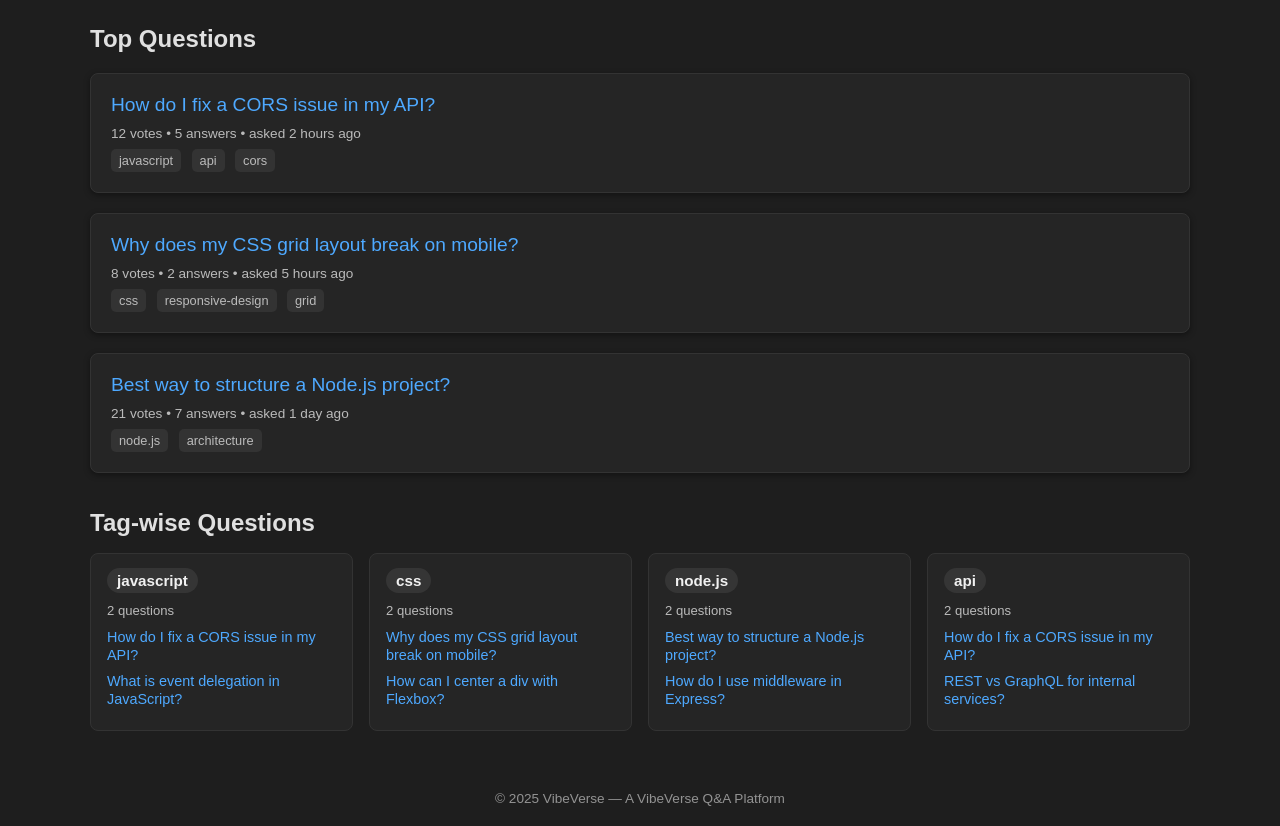
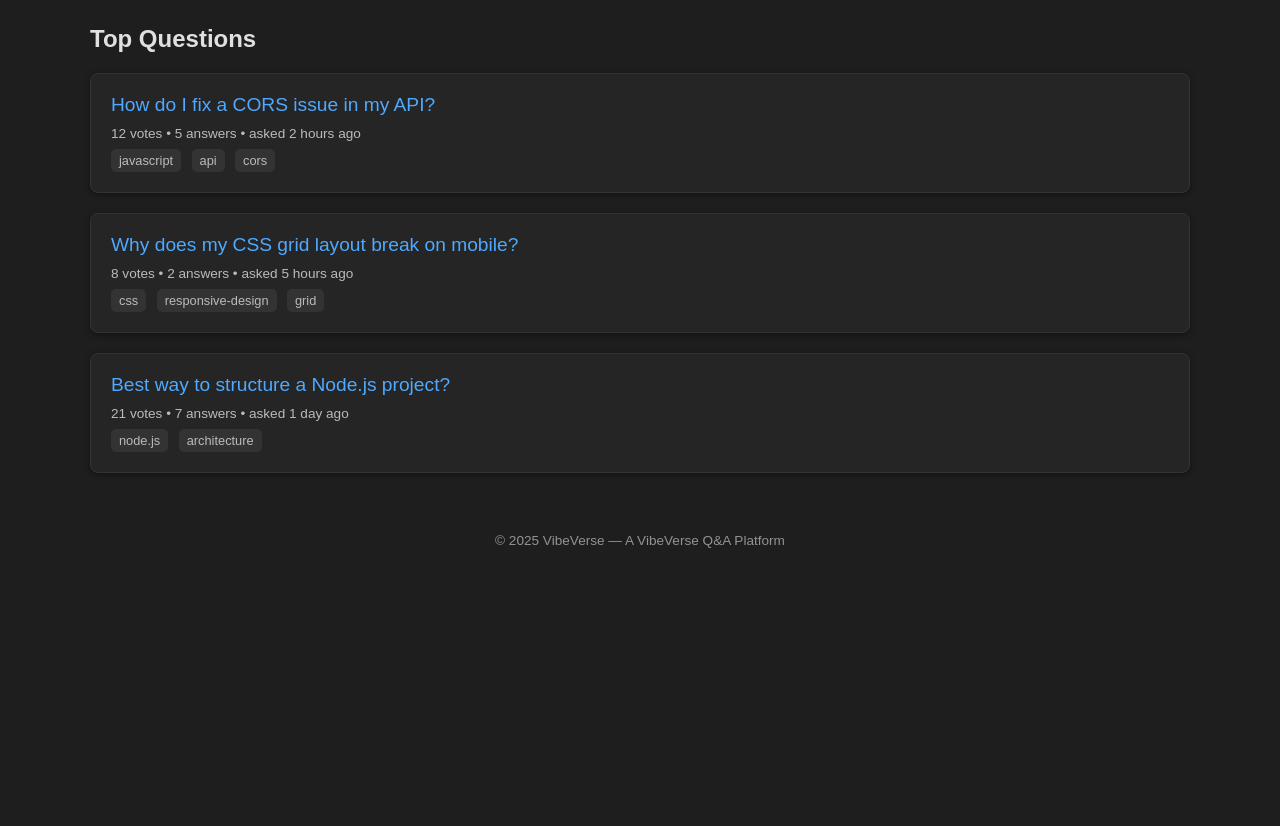
Before and after one commit to SumitRawat2608/vibeverse, a plain HTML site: page index.html in a window 1280 px wide. Shown: the part 64-890 px from the top of the page. After the commit the page ends 800 px from the top, so only its background shows below. Drawn offline with Linux system fonts and the light colour scheme.

Commit message:
Revert "Add tag-wise questions section to homepage"

```diff
--- a/index.html
+++ b/index.html
@@ -82,61 +82,6 @@
       font-size: 0.8rem;
     }
 
-    .section-title {
-      margin: 36px 0 16px;
-    }
-
-    .tag-grid {
-      display: grid;
-      grid-template-columns: repeat(auto-fit, minmax(220px, 1fr));
-      gap: 16px;
-      margin-bottom: 28px;
-    }
-
-    .tag-card {
-      background-color: #252525;
-      border: 1px solid #333;
-      border-radius: 8px;
-      padding: 14px 16px;
-    }
-
-    .tag-name {
-      display: inline-block;
-      font-size: 0.95rem;
-      font-weight: 700;
-      color: #f1f1f1;
-      background-color: #353535;
-      padding: 4px 10px;
-      border-radius: 999px;
-      margin-bottom: 10px;
-    }
-
-    .tag-count {
-      font-size: 0.82rem;
-      opacity: 0.8;
-      margin-bottom: 10px;
-    }
-
-    .tag-question-list {
-      list-style: none;
-      margin: 0;
-      padding: 0;
-    }
-
-    .tag-question-list li {
-      margin-bottom: 8px;
-    }
-
-    .tag-question-list a {
-      color: #4ea9ff;
-      text-decoration: none;
-      font-size: 0.9rem;
-    }
-
-    .tag-question-list a:hover {
-      text-decoration: underline;
-    }
-
     footer {
       text-align: center;
       padding: 20px;
@@ -150,15 +95,15 @@
   <header>
     <div class="logo">VibeVerse</div>
     <nav>
-      <a href="#top-questions">Questions</a>
-      <a href="#tag-questions">Tags</a>
+      <a href="#">Questions</a>
+      <a href="#">Tags</a>
       <a href="#">Users</a>
       <a href="#">Ask Question</a>
     </nav>
   </header>
 
   <div class="container">
-    <h2 id="top-questions">Top Questions</h2>
+    <h2>Top Questions</h2>
 
     <div class="question-card">
       <div class="question-title">How do I fix a CORS issue in my API?</div>
@@ -188,45 +133,6 @@
         <span>architecture</span>
       </div>
     </div>
-
-    <h2 id="tag-questions" class="section-title">Tag-wise Questions</h2>
-    <div class="tag-grid">
-      <div class="tag-card">
-        <div class="tag-name">javascript</div>
-        <div class="tag-count">2 questions</div>
-        <ul class="tag-question-list">
-          <li><a href="#">How do I fix a CORS issue in my API?</a></li>
-          <li><a href="#">What is event delegation in JavaScript?</a></li>
-        </ul>
-      </div>
-
-      <div class="tag-card">
-        <div class="tag-name">css</div>
-        <div class="tag-count">2 questions</div>
-        <ul class="tag-question-list">
-          <li><a href="#">Why does my CSS grid layout break on mobile?</a></li>
-          <li><a href="#">How can I center a div with Flexbox?</a></li>
-        </ul>
-      </div>
-
-      <div class="tag-card">
-        <div class="tag-name">node.js</div>
-        <div class="tag-count">2 questions</div>
-        <ul class="tag-question-list">
-          <li><a href="#">Best way to structure a Node.js project?</a></li>
-          <li><a href="#">How do I use middleware in Express?</a></li>
-        </ul>
-      </div>
-
-      <div class="tag-card">
-        <div class="tag-name">api</div>
-        <div class="tag-count">2 questions</div>
-        <ul class="tag-question-list">
-          <li><a href="#">How do I fix a CORS issue in my API?</a></li>
-          <li><a href="#">REST vs GraphQL for internal services?</a></li>
-        </ul>
-      </div>
-    </div>
   </div>
 
   <footer>
```
